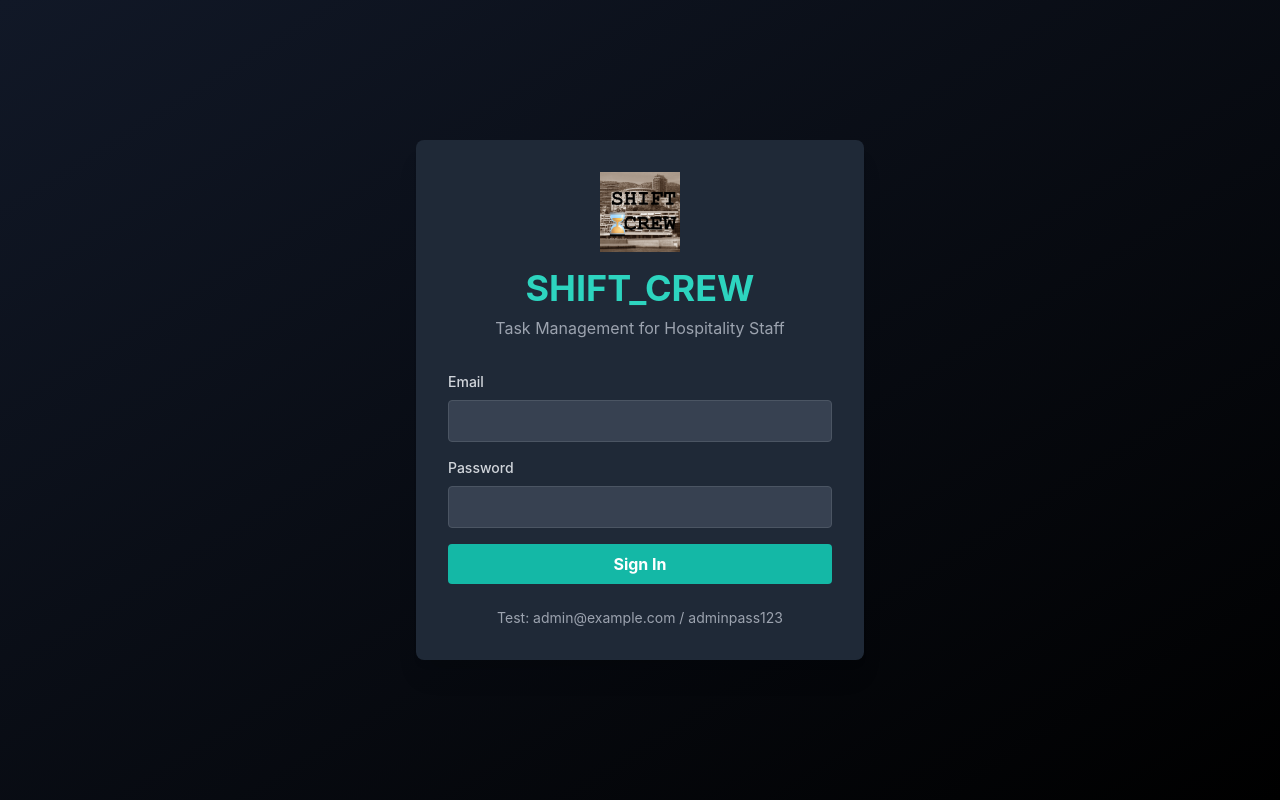
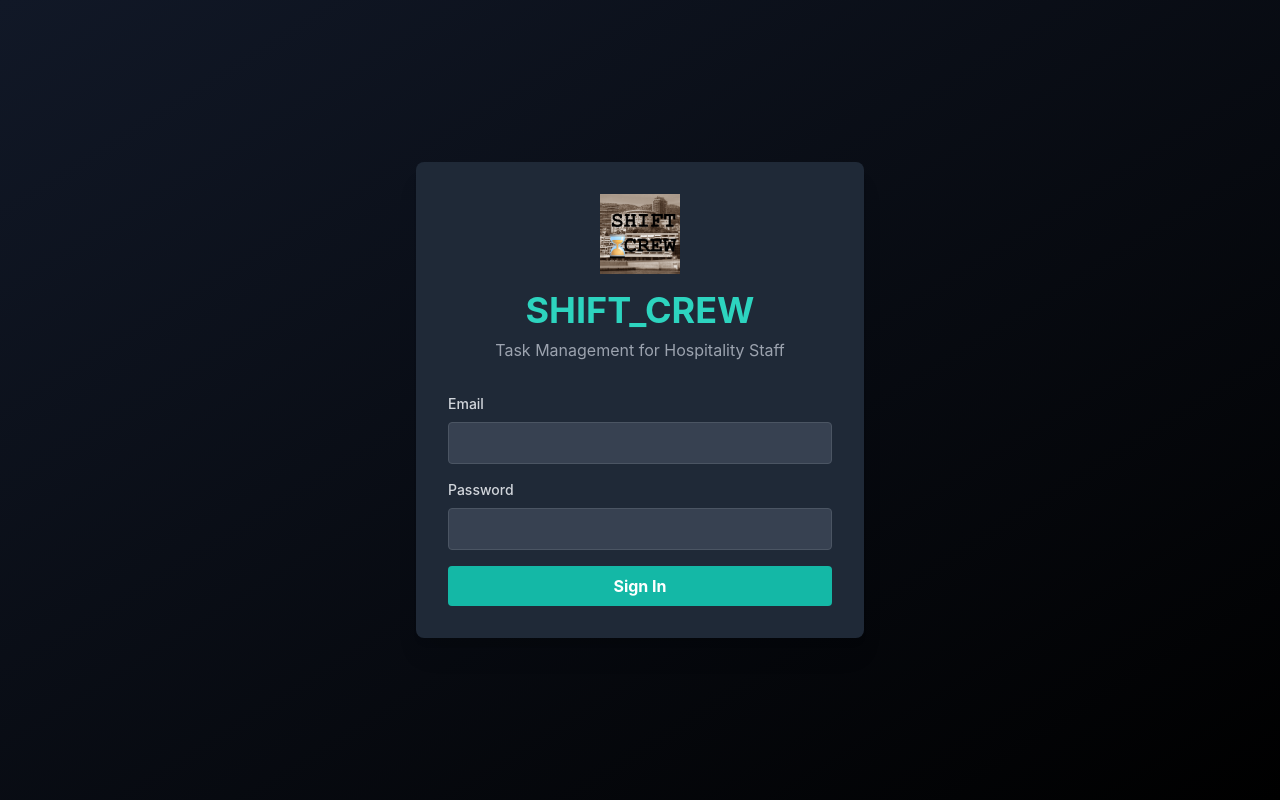
Before and after one commit to ohadren-source/SHIFT_CREW, a React (Vite) app in the folder frontend/: page / in a window 1280 px wide. Built offline with nearby package versions, Linux system fonts and the light colour scheme.

Commit message:
Remove test credentials from login screen

```diff
--- a/frontend/src/components/LoginScreen.jsx
+++ b/frontend/src/components/LoginScreen.jsx
@@ -80,10 +80,6 @@
             {loading ? 'Signing in...' : 'Sign In'}
           </button>
         </form>
-
-        <p className="text-center text-gray-400 text-sm mt-6">
-          Test: admin@example.com / adminpass123
-        </p>
       </div>
     </div>
   )
```
